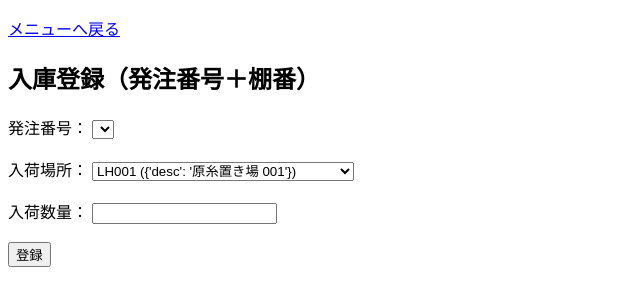
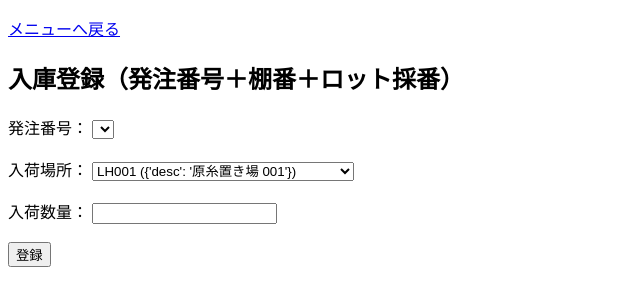
Before and after one commit to erp-mini-web/erp-mini, a Flask app: page /receipts in a window 1280 px wide. Shown: the top 306 px of the page, without its empty margins (0-640 px from the left). Run offline with Flask 3, Linux system fonts and the light colour scheme; lists and menus that the app fills with data are empty.

Commit message:
Update receipts.html

```diff
--- a/templates/receipts.html
+++ b/templates/receipts.html
@@ -8,7 +8,7 @@
 
 <p><a href="/">メニューへ戻る</a></p>
 
-<h2>入庫登録（発注番号＋棚番）</h2>
+<h2>入庫登録（発注番号＋棚番＋ロット採番）</h2>
 
 <form method="POST">
 
@@ -27,7 +27,7 @@
 
     <!-- 入荷場所（棚番） -->
     <label>入荷場所：</label>
-    <select name="location" required>
+    <select name="location_code" required>
         {% for code, name in locations.items() %}
         <option value="{{ code }}">{{ code }} ({{ name }})</option>
         {% endfor %}
```
